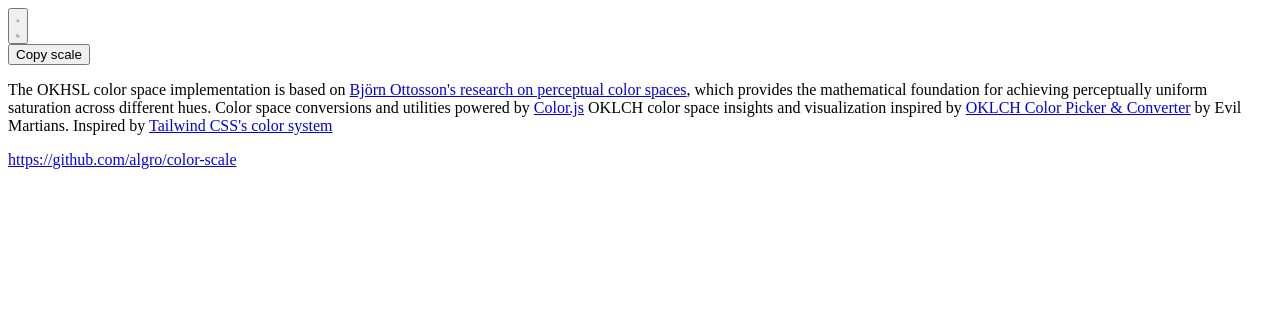
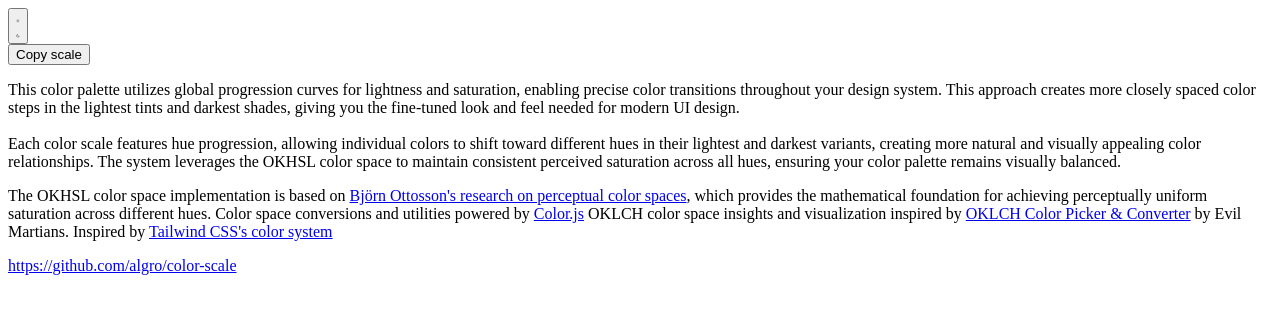
Before and after one commit to algro/color-scale, a website with bundled scripts: page index.html in a window 1280 px wide. Built offline with nearby package versions, Linux system fonts and the light colour scheme; a script that the page names is missing; files whose address does not match are found by name.

Commit message:
Add comprehensive explanation of color palette design principles in index.html, detailing the use of global progression curves and the OKHSL color space for improved visual consistency and appeal.

```diff
--- a/index.html
+++ b/index.html
@@ -56,6 +56,7 @@
         </div>
 
         <div class="documentation">
+          <p>This color palette utilizes global progression curves for lightness and saturation, enabling precise color transitions throughout your design system. This approach creates more closely spaced color steps in the lightest tints and darkest shades, giving you the fine-tuned look and feel needed for modern UI design. </br> </br> Each color scale features hue progression, allowing individual colors to shift toward different hues in their lightest and darkest variants, creating more natural and visually appealing color relationships. The system leverages the OKHSL color space to maintain consistent perceived saturation across all hues, ensuring your color palette remains visually balanced.</p>
           <p class="reference">
             The OKHSL color space implementation is based on
             <a
```
